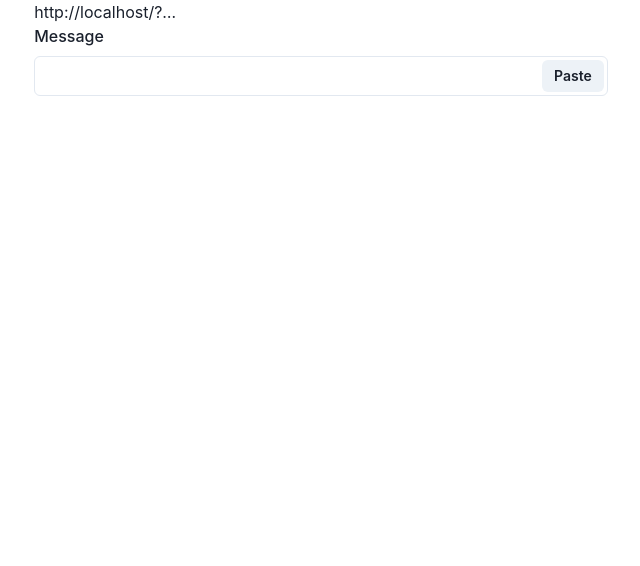
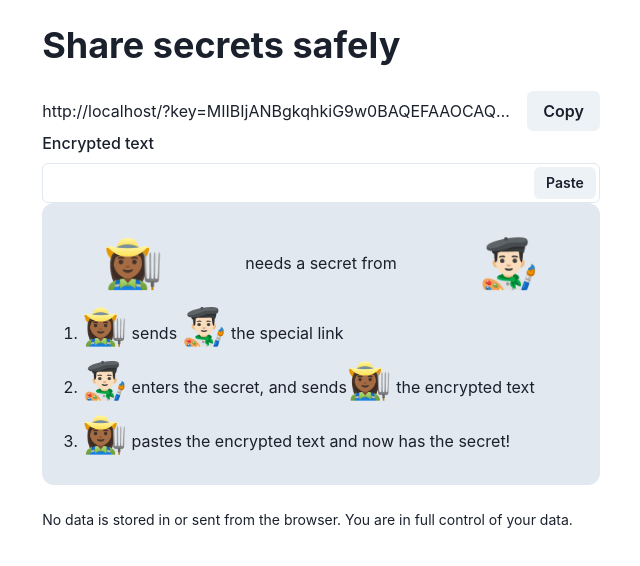
Before and after one commit to apexskier/secret-sharing, a React (Vite) app: page / in a window 1280 px wide. Shown: the top 566 px of the page, without its empty margins (319-959 px from the left). Built offline with nearby package versions, Linux system fonts and the light colour scheme.

Commit message:
more work

```diff
--- a/package.json
+++ b/package.json
@@ -31,5 +31,6 @@
     "prettier": "^2.8.8",
     "typescript": "^5.0.2",
     "vite": "^4.3.9"
-  }
+  },
+  "packageManager": "yarn@3.6.0"
 }
--- a/src/Request.tsx
+++ b/src/Request.tsx
@@ -1,14 +1,19 @@
 import React from "react";
 import {
+  Box,
   Button,
   FormControl,
   FormErrorMessage,
   FormLabel,
+  HStack,
   Input,
   InputGroup,
   InputRightElement,
   Link,
+  ListItem,
+  OrderedList,
   Text,
+  useClipboard,
 } from "@chakra-ui/react";
 import { Await, useSuspensePromise } from "./Await";
 
@@ -30,18 +35,22 @@ const DecryptionError = Symbol("decryption failure");
 type DecryptionError = typeof DecryptionError;
 
 function Keypair({ keypair }: { keypair: CryptoKeyPair }) {
-  const [message, setMessage] = React.useState("");
-  const pub = React.useMemo(async () => {
+  const [message, _setMessage] = React.useState("");
+  const url = React.useMemo(async () => {
     const exported = await crypto.subtle.exportKey("spki", keypair.publicKey);
     const base64 = btoa(String.fromCharCode(...new Uint8Array(exported)));
     const url = new URL(location.origin);
     url.searchParams.set("key", base64);
-    return url;
+    return url.toString();
   }, [keypair]);
   const [decrypted, setDecrypted] = React.useState<string | null>(null);
   const [decryptionError, setDecryptionError] = React.useState<
     DecodingError | DecryptionError | null
   >(null);
+  const setMessage = React.useCallback((message: string) => {
+    setDecryptionError(null);
+    _setMessage(message);
+  }, []);
 
   React.useEffect(() => {
     if (!message) {
@@ -75,32 +84,22 @@ function Keypair({ keypair }: { keypair: CryptoKeyPair }) {
     <>
       <React.Suspense fallback={<Text>Exporting public key...</Text>}>
         <Await
-          resource={useSuspensePromise(pub)}
-          onError={(error) => <Text>Error exporting public key</Text>}
+          resource={useSuspensePromise(url)}
+          onError={() => <Text>Error exporting public key</Text>}
         >
-          {(key) => (
-            <Link
-              target="_blank"
-              href={key.toString()}
-              noOfLines={1}
-              whiteSpace="pre-wrap"
-            >
-              {key.toString()}
-            </Link>
-          )}
+          {(url) => <ShareLink url={url} />}
         </Await>
       </React.Suspense>
       <FormControl isInvalid={!!decryptionError}>
-        <FormLabel>Message</FormLabel>
+        <FormLabel>Encrypted text</FormLabel>
         <InputGroup>
           <Input
             value={message}
             onChange={React.useCallback(
               (e: React.ChangeEvent<HTMLInputElement>) => {
-                setDecryptionError(null);
                 setMessage(e.target.value);
               },
-              []
+              [setMessage]
             )}
           />
           <InputRightElement width="auto">
@@ -108,33 +107,61 @@ function Keypair({ keypair }: { keypair: CryptoKeyPair }) {
               size="sm"
               onClick={React.useCallback(() => {
                 navigator.clipboard.readText().then(setMessage);
-              }, [])}
-              mx={"1"}
+              }, [setMessage])}
+              mx="1"
             >
               Paste
             </Button>
           </InputRightElement>
         </InputGroup>
 
-        {decrypted ? (
-          <Text as={"pre"} whiteSpace={"pre-wrap"}>
-            {decrypted}
-          </Text>
-        ) : null}
         <FormErrorMessage>
-          {decryptionError == DecodingError
-            ? "Failed to decode"
-            : decryptionError == DecryptionError
-            ? "Failed to decrypt"
-            : null}
+          <DecryptError error={decryptionError} />
         </FormErrorMessage>
       </FormControl>
+      {decrypted ? <DecryptedMessage decrypted={decrypted} /> : null}
     </>
   );
 }
 
+function DecryptedMessage({ decrypted }: { decrypted: string }) {
+  const { onCopy, hasCopied } = useClipboard(decrypted);
+  return (
+    <HStack justifyContent="space-between">
+      <Text as="pre" whiteSpace="pre-wrap">
+        {decrypted}
+      </Text>
+      <Button flexShrink="0" onClick={onCopy}>
+        {hasCopied ? "Copied!" : "Copy"}
+      </Button>
+    </HStack>
+  );
+}
+
+function DecryptError({
+  error,
+}: {
+  error: DecryptionError | DecodingError | null;
+}) {
+  if (error === null) {
+    return null;
+  }
+  if (error == DecodingError) {
+    return "Failed to decode";
+  }
+  if (error == DecryptionError) {
+    return "Failed to decrypt";
+  }
+  ensureNever(error);
+}
+
+function ensureNever(value: never): never {
+  throw new Error("value not handled: " + value);
+}
+
 export function Request() {
   return (
+    <>
       <React.Suspense fallback={<Text>Creating key...</Text>}>
         <Await
           resource={useSuspensePromise(keyPromise)}
@@ -143,5 +170,78 @@ export function Request() {
           {(keypair) => <Keypair keypair={keypair} />}
         </Await>
       </React.Suspense>
+      <Instructions />
+    </>
   );
 }
+
+function Instructions() {
+  return (
+    <Box backgroundColor="gray.200" borderRadius="xl" padding="6">
+      <HStack justifyContent="space-around">
+        <Text title="Alice" fontSize="5xl">
+          👩🏾‍🌾
+        </Text>
+        <Text>needs a secret from</Text>
+        <Text title="Bob" fontSize="5xl">
+          👨🏻‍🎨
+        </Text>
+      </HStack>
+      <OrderedList>
+        <ListItem>
+          <Text>
+            <Text display="inline" title="Alice" fontSize="4xl">
+              👩🏾‍🌾
+            </Text>{" "}
+            sends{" "}
+            <Text display="inline" title="Bob" fontSize="4xl">
+              👨🏻‍🎨
+            </Text>{" "}
+            the special link
+          </Text>
+        </ListItem>
+        <ListItem>
+          <Text>
+            <Text display="inline" title="Bob" fontSize="4xl">
+              👨🏻‍🎨
+            </Text>{" "}
+            enters the secret, and sends
+            <Text display="inline" title="Alice" fontSize="4xl">
+              👩🏾‍🌾
+            </Text>{" "}
+            the encrypted text
+          </Text>
+        </ListItem>
+        <ListItem>
+          <Text>
+            <Text display="inline" title="Alice" fontSize="4xl">
+              👩🏾‍🌾
+            </Text>{" "}
+            pastes the encrypted text and now has the secret!
+          </Text>
+        </ListItem>
+      </OrderedList>
+    </Box>
+  );
+}
+
+function ShareLink({ url }: { url: string }) {
+  const { onCopy, hasCopied } = useClipboard(url);
+  return (
+    <HStack justifyContent="space-between">
+      <Box
+        whiteSpace="nowrap"
+        textOverflow="ellipsis"
+        overflow="hidden"
+        display="block"
+      >
+        <Link target="_blank" href={url}>
+          {url}
+        </Link>
+      </Box>
+      <Button flexShrink="0" onClick={onCopy}>
+        {hasCopied ? "Copied!" : "Copy"}
+      </Button>
+    </HStack>
+  );
+}
--- a/src/Send.tsx
+++ b/src/Send.tsx
@@ -1,9 +1,13 @@
 import React from "react";
 import {
+  Box,
   Button,
   FormControl,
   FormLabel,
+  HStack,
   Input,
+  InputGroup,
+  InputRightElement,
   Text,
   Textarea,
   useClipboard,
@@ -34,26 +38,51 @@ export function Send({ rawKey }: { rawKey: string }) {
   const [message, setMessage] = React.useState("");
 
   return (
+    <>
       <React.Suspense fallback={<Text>Preparing key...</Text>}>
         <Await
           resource={key}
           onError={() => <Text>Key is invalid, get a new link</Text>}
         >
           {(key) => (
-          <FormControl>
-            <FormLabel>Message</FormLabel>
+            <>
+              <FormControl mb="3">
+                <FormLabel>Secret</FormLabel>
+                <InputGroup>
                   <Input
                     value={message}
                     onChange={handleChange}
                     placeholder="my-secret-text"
+                    autoComplete="off"
+                    autoCorrect="off"
                   />
+                  <InputRightElement width="auto">
+                    <Button
+                      size="sm"
+                      onClick={React.useCallback(() => {
+                        navigator.clipboard.readText().then(setMessage);
+                      }, [setMessage])}
+                      mx="1"
+                    >
+                      Paste
+                    </Button>
+                  </InputRightElement>
+                </InputGroup>
+              </FormControl>
+
               {message ? (
-              <EncryptedMessageContainer publicKey={key} message={message} />
+                <Box>
+                  <EncryptedMessageContainer
+                    publicKey={key}
+                    message={message}
+                  />
+                </Box>
               ) : null}
-          </FormControl>
+            </>
           )}
         </Await>
       </React.Suspense>
+    </>
   );
 }
 
@@ -77,7 +106,7 @@ function EncryptedMessageContainer({
     <React.Suspense fallback={<Text>Encrypting...</Text>}>
       <Await
         resource={useSuspensePromise(encrypted)}
-        onError={(error) => <Text>Error encrypting: {error}</Text>}
+        onError={() => <Text>Error encrypting</Text>}
       >
         {(encrypted) => <EncryptedMessage payload={encrypted} />}
       </Await>
@@ -88,9 +117,19 @@ function EncryptedMessageContainer({
 function EncryptedMessage({ payload }: { payload: string }) {
   const { onCopy, hasCopied } = useClipboard(payload);
   return (
-    <>
-      <Textarea value={payload} readOnly={true} />
-      <Button onClick={onCopy}>{hasCopied ? "Copied!" : "Copy"}</Button>
-    </>
+    <HStack justifyContent="space-between">
+      <Box
+        as="pre"
+        whiteSpace="nowrap"
+        textOverflow="ellipsis"
+        overflow="hidden"
+        display="block"
+      >
+        {payload}
+      </Box>
+      <Button flexShrink="0" onClick={onCopy}>
+        {hasCopied ? "Copied!" : "Copy"}
+      </Button>
+    </HStack>
   );
 }
--- a/src/main.tsx
+++ b/src/main.tsx
@@ -1,6 +1,16 @@
 import React from "react";
 import ReactDOM from "react-dom/client";
-import { ChakraProvider, Container } from "@chakra-ui/react";
+import {
+  Box,
+  ChakraProvider,
+  Container,
+  HStack,
+  Heading,
+  ListItem,
+  OrderedList,
+  Text,
+  VStack,
+} from "@chakra-ui/react";
 import { Send } from "./Send";
 import { Request } from "./Request";
 
@@ -17,8 +27,13 @@ function Main() {
 ReactDOM.createRoot(document.getElementById("root") as HTMLElement).render(
   <React.StrictMode>
     <ChakraProvider>
-      <Container>
+      <Container p="6">
+        <Heading mb="6">Share secrets safely</Heading>
         <Main />
+        <Text fontSize="sm" mt="6">
+          No data is stored in or sent from the browser. You are in full control
+          of your data.
+        </Text>
       </Container>
     </ChakraProvider>
   </React.StrictMode>
```
Also changed, not shown: .yarnrc.yml (added), 2 other files (tests, documents, lock files or other folders). Lines whose indentation alone changed are shown as unchanged.
